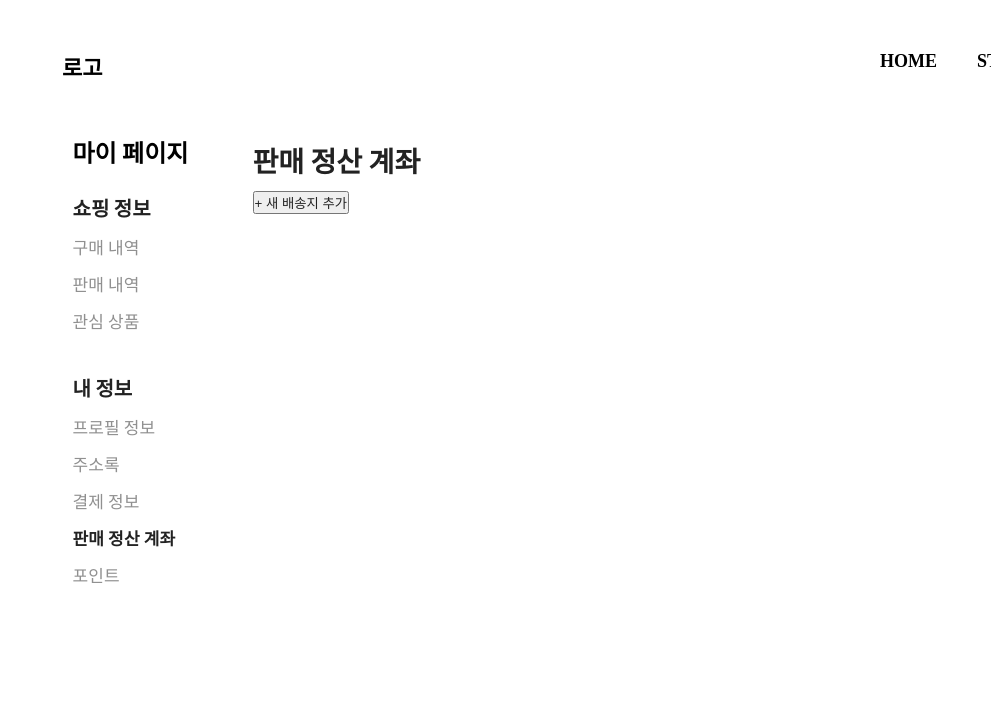
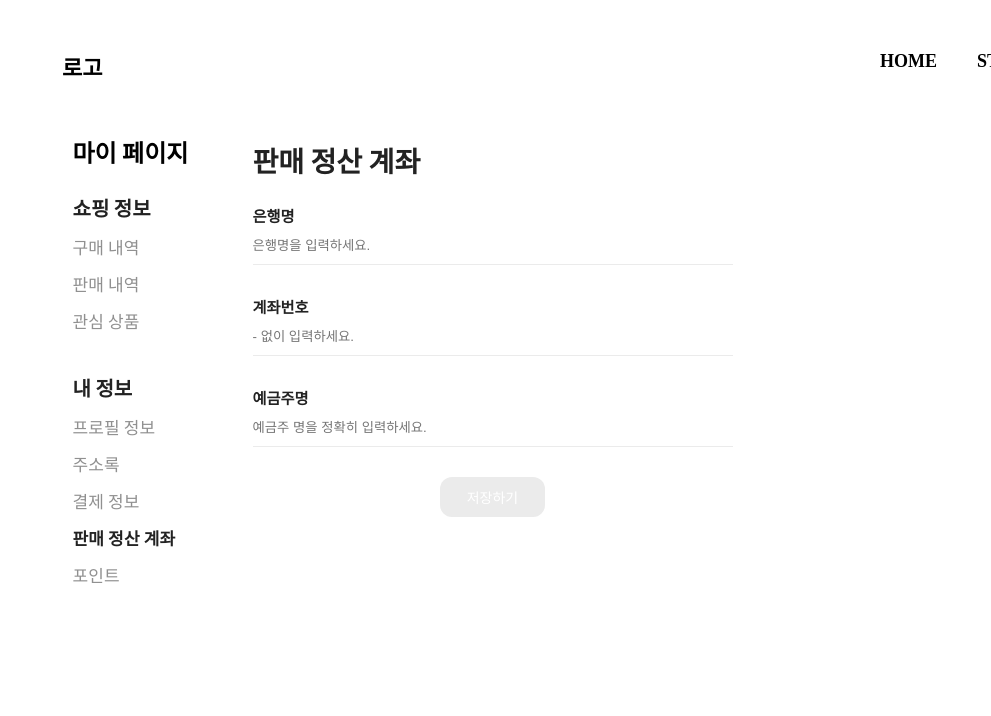
Before and after one commit to sobwo/snshop, a Java web app: page /myPage/incomeAccount.do in a window 1280 px wide; the page is wider, and only the part inside the window is pictured. Shown: the top 716 px of that part, without its empty margins (289-1280 px from the left). Run offline with Spring Boot 4, a stand-in JSP engine, Linux system fonts and the light colour scheme; the project's own start-up code is not run, and a stand-in starts its controllers and pages; some web fonts are replaced.

Commit message:
판매정산계좌 완료

```diff
--- a/src/main/webapp/WEB-INF/views/myPage/incomeAccount.jsp
+++ b/src/main/webapp/WEB-INF/views/myPage/incomeAccount.jsp
@@ -6,6 +6,7 @@
 		<meta charset="UTF-8">
 		<title>판매 정산 계좌</title>
 		<link href="${pageContext.request.contextPath}/resources/css/myPage/myPage.css" rel="stylesheet"/>
+		<link href="${pageContext.request.contextPath}/resources/css/myPage/myPage_incomeAccount.css" rel="stylesheet"/>
 		<style>
 			.memberInfo_list li:nth-child(4) a{
 				color:#222;
@@ -24,10 +25,48 @@
 				<div class="content_wrap">
 					<div class="content_title">
 						<h3>판매 정산 계좌</h3>
-						<input type="button" class="plus_address" value="+ 새 배송지 추가">
+					</div>
+					<!-- 은행명 -->
+					<div class="account_registration">
+						<div class="account_registration_wrap">
+							<div class="ar_title_wrap">
+								<h3 class="ar_title">은행명</h3>
+							</div>
+							<div class="ar_input_wrap">
+								<input type="text" class="ar_input" id="ar_bankName" name="ar_bankName" placeholder="은행명을 입력하세요.">
+							</div>
+						</div>
 					</div>
 
+					<!-- 계좌번호 -->
+					<div class="account_registration">
+						<div class="account_registration_wrap">
+							<div class="ar_title_wrap">
+								<h3 class="ar_title">계좌번호</h3>
+							</div>
+							<div class="ar_input_wrap">
+								<input type="text" class="ar_input" id="ar_accountNum" name="ar_accountNum" placeholder="- 없이 입력하세요.">
+								<span class="ar_msg" style="display:none">-빼고 숫자를 입력해주세요.</span>
+							</div>
+						</div>
+					</div>
 
+					<!-- 예금주 -->
+					<div class="account_registration">
+						<div class="account_registration_wrap">
+							<div class="ar_title_wrap">
+								<h3 class="ar_title">예금주명</h3>
+							</div>
+							<div class="ar_input_wrap">
+								<input type="text" class="ar_input" id="ar_name" name="ar_name" placeholder="예금주 명을 정확히 입력하세요.">
+							</div>
+						</div>
+					</div>
+
+					<!-- 저장하기버튼 -->
+					<div class="ar_btn_area">
+						<input type="button" class="ar_btn" disabled="disabled" value="저장하기">
+					</div>
 				</div>
 			</div>
 		</div>
--- a/src/main/webapp/resources/css/myPage/incomeAccount.css
+++ /dev/null
@@ -1 +0,0 @@
-@charset "UTF-8";
--- /dev/null
+++ b/src/main/webapp/resources/css/myPage/myPage_incomeAccount.css
@@ -0,0 +1,57 @@
+@charset "UTF-8";
+
+.account_registration{
+	width:480px;
+	padding-top:20px;
+}
+
+.account_registration_wrap{
+	margin-bottom:10px;
+}
+
+.ar_title_wrap{
+	width:100%;
+	font-size:13px;
+	font-weight:bold;
+}
+
+.ar_input_wrap{
+	width:100%;
+}
+
+.ar_input{
+	width:100%;
+	height:22px;
+	padding:8px 0;
+	border:0;
+	border-bottom:1px solid #ebebeb;
+}
+
+.ar_input:focus{
+	border-bottom:2px solid #222;
+}
+
+.ar_btn_area{
+	width:480px;
+	height:50px;
+	display:flex;
+	justify-content:center;
+	padding-top:20px;
+}
+
+.ar_btn{
+	width:105px;
+	height:40px;
+	text-align:center;
+	font-size:14px;
+	border-radius:12px;
+	cursor:pointer;
+	background:#ebebeb;
+	border:0;
+	color:#fff;
+}
+
+.ar_msg{
+	font-size:11px;
+	color:#f00;
+}
--- /dev/null
+++ b/src/main/webapp/resources/js/myPage/incomeAccount.js
@@ -0,0 +1,22 @@
+var ar_bankName = $("#ar_bankName");
+var ar_accountNum = $("#ar_accountNum");
+var ar_name = $("#ar_name");
+var ar_msg = $(".ar_msg");
+
+
+(ar_bankName, ar_accountNum, ar_name).on("input",function(){
+	if(ar_bankName.val()!='' && ar_accountNum.val()!='' && ar_name.val() != ''
+			&& isNaN(ar_accountNum.val()) == false){
+		$('.ar_btn').eq(0).css('background-color', '#222');
+		$('.ar_btn').eq(0).prop('disabled', false);
+	}
+	else {
+		$('.ar_btn').eq(0).css('background-color', '#ebebeb');
+		$('.ar_btn').eq(0).prop('disabled', true);
+	}
+
+	if(isNaN(ar_accountNum.val())==true)
+		ar_msg.eq(0).show();
+	else
+		ar_msg.eq(0).hide();
+});
```
